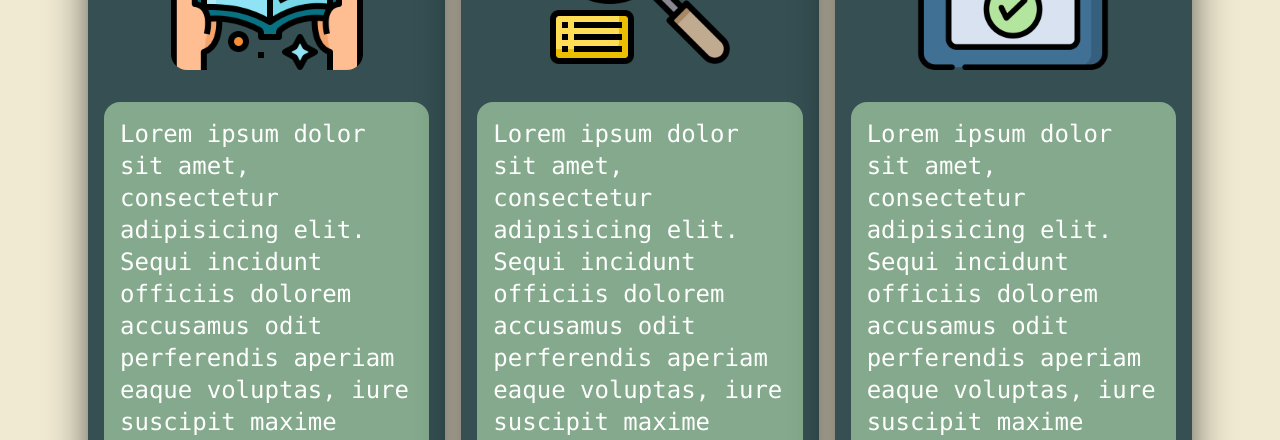
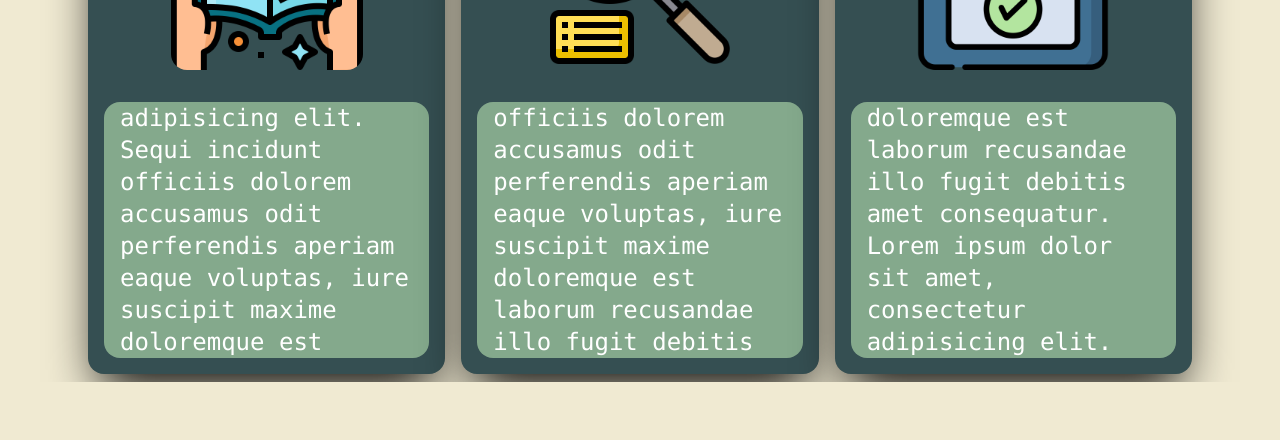
Before and after one commit to NickDimarzo/Digital-Herbarium, a Next.js app: page /src/test in a window 1280 px wide. Shown: the part 874-1314 px from the top of the page. After the commit the page ends 1256 px from the top, so only its background shows below. Built offline with nearby package versions, Linux system fonts and the light colour scheme.

Commit message:
sizing changes

```diff
--- a/app/src/components/feature-card.jsx
+++ b/app/src/components/feature-card.jsx
@@ -1,6 +1,6 @@
 export default function FeatureCard( {header, img, text}) {
   return (
-    <div className="flex-col w-1/2 xl:w-1/3 flex items-center bg-darker-blue m-2 text-white rounded-2xl shadow-2xl shadow-black">
+    <div className="flex-col w-1/2 xl:w-1/3 flex items-center bg-darker-blue m-2 text-white rounded-2xl shadow-2xl shadow-black ">
       <div className="flex items-center">
         <h1 className=" text-2xl xl:text-4xl mt-4 ">{header}</h1>
       </div>
@@ -10,7 +10,7 @@ export default function FeatureCard( {header, img, text}) {
           src={img}
         />
       </div>
-      <div className="flex items-center justify-center p-4 m-4 bg-light-green rounded-2xl ">
+      <div className="flex items-center justify-center p-4 m-4 bg-light-green rounded-2xl h-64 overflow-auto ">
         <p className=" text-xl xl:text-2xl">
             {text}
         </p>
--- a/app/src/test/page.jsx
+++ b/app/src/test/page.jsx
@@ -27,7 +27,7 @@ export default function Page() {
         {/*Right Container*/}
         <div className="w-1/2 xl:w-1/3 flex justify-center bg-light-green rounded-b-2xl xl:rounded-r-2xl xl:rounded-bl-none p-4">
           <img
-            className="w-full m-12 object-cover rounded-2xl border-4 border-dark-blue shadow-2xl shadow-dark-blue "
+            className="m-12 object-cover rounded-2xl border-4 border-dark-blue shadow-2xl shadow-dark-blue w-96 h-96 "
             src="https://media.istockphoto.com/id/1466653322/photo/close-up-woman-planting-a-young-fir-tree-in-the-forest-putting-it-down-on-the-ground.jpg?s=612x612&w=0&k=20&c=6B_xWx9GiHJzz24ilUUz-dfhPnY4iujhSYWj9aFzkVg="
           />
         </div>
@@ -44,13 +44,13 @@ export default function Page() {
         <FeatureCard
           header="Feature 2"
           img="/assets/images/icon-plant.png"
-          text="Lorem ipsum dolor sit amet, consectetur adipisicing elit. Sequi incidunt officiis dolorem accusamus odit perferendis aperiam eaque voluptas, iure suscipit maxime doloremque est laborum recusandae illo fugit debitis amet consequatur."
+          text="Sequi incidunt officiis dolorem accusamus odit perferendis aperiam eaque voluptas, iure suscipit maxime doloremque est laborum recusandae illo fugit debitis amet consequatur."
         />
         {/*Right Container*/}
         <FeatureCard
           header="Feature 3"
           img="/assets/images/save-icon.png"
-          text="Lorem ipsum dolor sit amet, consectetur adipisicing elit. Sequi incidunt officiis dolorem accusamus odit perferendis aperiam eaque voluptas, iure suscipit maxime doloremque est laborum recusandae illo fugit debitis amet consequatur."
+          text="Lorem ipsum dolor sit amet, consectetur adipisicing elit. Sequi incidunt officiis dolorem accusamus odit perferendis aperiam eaque voluptas, iure suscipit maxime doloremque est laborum recusandae illo fugit debitis amet consequatur. Lorem ipsum dolor sit amet, consectetur adipisicing elit. Sequi incidunt officiis dolorem accusamus odit perferendis aperiam eaque voluptas, iure suscipit maxime doloremque est laborum recusandae illo fugit debitis amet consequatur"
         />
       </div>
     </div>
```
